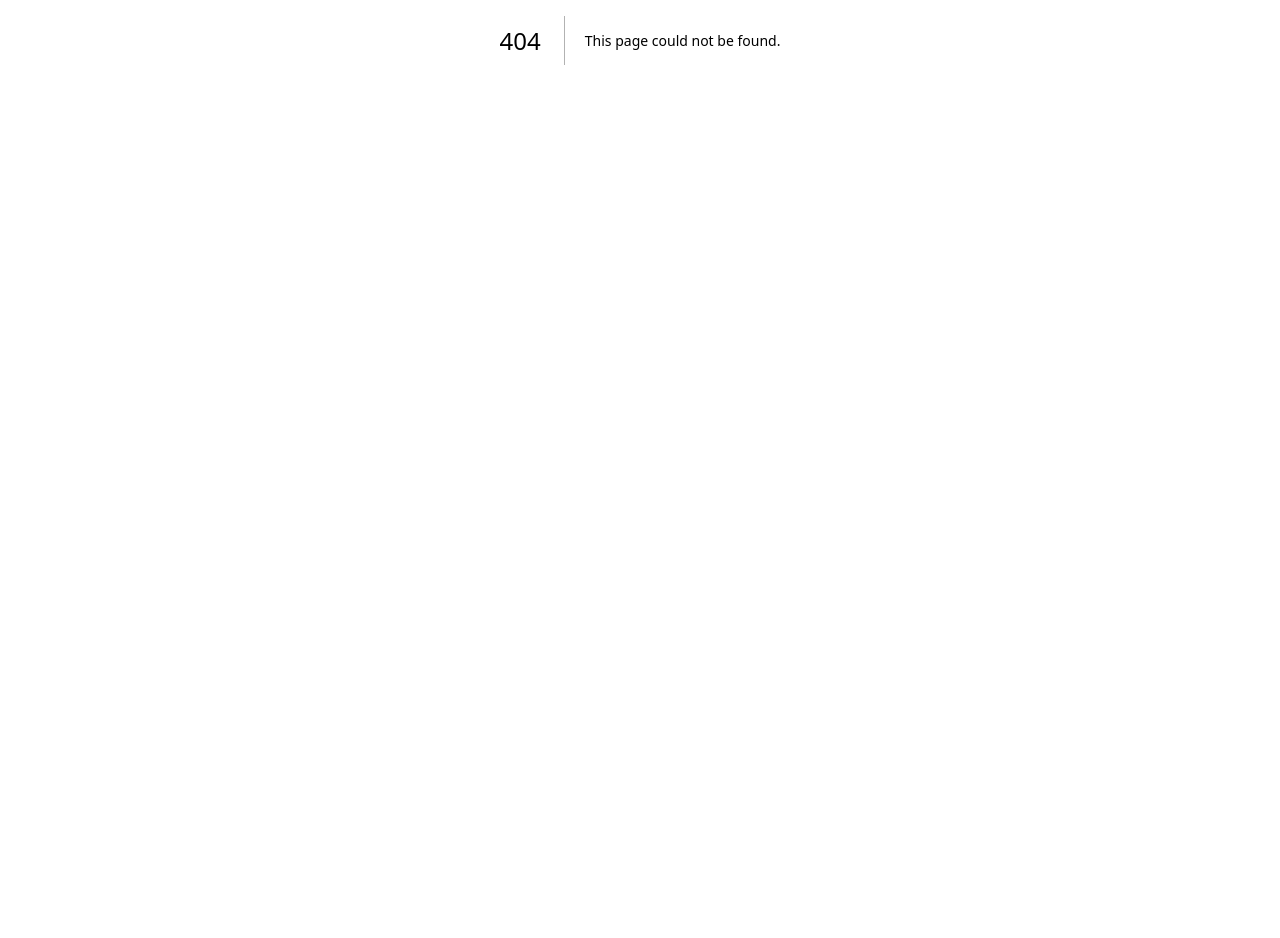
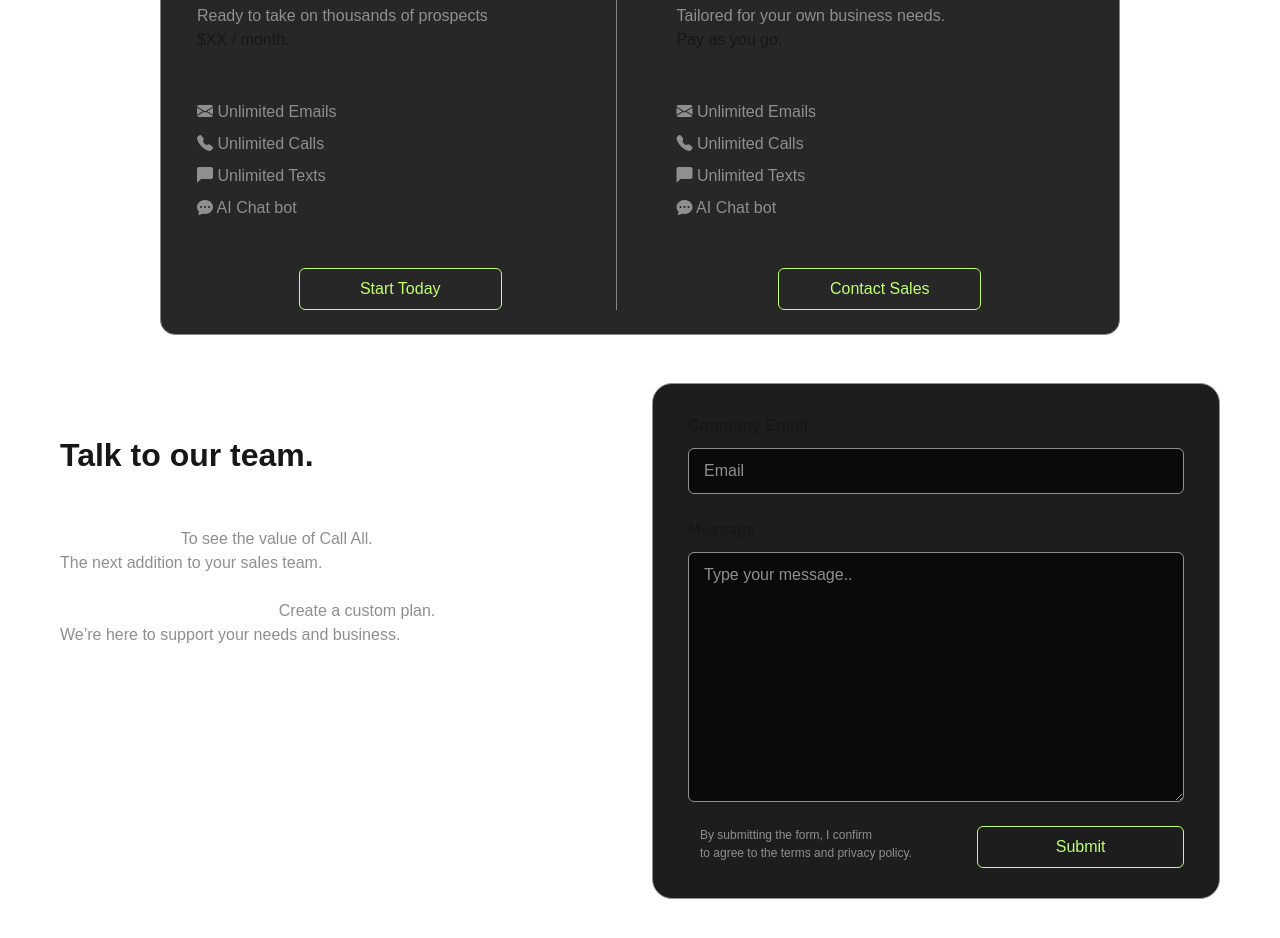
Before and after one commit to aditya-s3n/callall_website, a Next.js app: page /pricing in a window 1280 px wide. Before the commit this address had no page. Shown: the part 360-1298 px from the top of the page. Before the commit the page ends 800 px from the top, so only its background shows below. Built offline with nearby package versions, Linux system fonts and the light colour scheme.

Commit message:
complete pricing page

```diff
--- a/src/app/components/Header.tsx
+++ b/src/app/components/Header.tsx
@@ -1,5 +1,6 @@
 import logo from "../imgs/logo_header.png"
 import Image from "next/image";
+import "../css/landing.css";
 
 function Header() {
     return (
--- /dev/null
+++ b/src/app/components/Message.tsx
@@ -0,0 +1,65 @@
+import "../css/message.css"
+import "../css/landing.css"
+
+function Message() {
+    return (
+        <div className="row m-0 mx-5">
+
+            <div className="col">
+
+                <div className="mt-5">
+                    <p className="fs-2 fw-bold">Talk to our team.</p>
+
+                    <p className="mt-5 info-text">
+                        <span className="info-header"><i className="bi bi-telephone me-2"></i> Get a demo. </span>
+                        To see the value of Call All.<br />
+                        The next addition to your sales team.
+                    </p>
+
+                    <p className="mt-4 info-text">
+                        <span className="info-header"><i className="bi bi-shop me-2"></i> Find out about our pricing. </span>
+                        Create a custom plan. <br />
+                        We’re here to support your needs and business.
+                    </p>
+                </div>
+
+            </div>
+
+
+            <div className="col">
+
+                <div className="form-container">
+                    <div>
+                        <p className="message-header">Company Email</p>
+
+                        <div className="input-group flex-nowrap">
+                            <input type="text" className="form-control email" placeholder="Email" aria-label="Email" aria-describedby="addon-wrapping" />
+                        </div>
+                    </div>
+
+                    <div>
+                        <p className="message-header mt-4">Message</p>
+
+                        <div className="input-group">
+                            <textarea className="form-control email message" placeholder="Type your message.." aria-label="With textarea"></textarea>
+                        </div>
+                    </div>
+
+                    <div className="row m-0 mt-4">
+                        <div className="col-7">
+                            <p className="policy">By submitting the form, I confirm<br /> to agree to the terms and privacy policy.</p>
+                        </div>
+
+                        <div className="col p-0">
+                            <button className="btn header-btn nav-link w-100">Submit</button>
+                        </div>
+                    </div>
+                </div>
+
+            </div>
+
+        </div>
+    );
+}
+
+export default Message;
--- /dev/null
+++ b/src/app/css/message.css
@@ -0,0 +1,47 @@
+.form-container {
+    border: 1px solid;
+    border-color: #8F8F8F !important;
+    background-color: #1d1d1d;
+    border-radius: 20px;
+    padding: 30px 35px;
+}
+
+.email {
+    background-color: #0A0A0A;
+    color: white;
+    padding: 10px 15px;
+    border-color: #8F8F8F !important;
+}
+
+.email::placeholder {
+    color: #8F8F8F;
+    border-color: #8F8F8F !important;
+}
+
+.email:focus {
+    background-color: #0A0A0A;
+    color: white;
+    border-color: #8F8F8F !important;
+}
+
+.message {
+    height: 250px;
+}
+
+.message-header {
+    font-weight: bold;
+    margin-bottom: 10px;
+}
+
+.policy {
+    color: #8F8F8F;
+    font-size: 12px;
+}
+
+.info-text {
+    color: #8F8F8F;
+}
+
+.info-header {
+    color: white;
+}
--- /dev/null
+++ b/src/app/howitworks/page.tsx
@@ -0,0 +1,17 @@
+import Footer from "../components/Footer";
+import Header from "../components/Header";
+import Message from "../components/Message";
+
+function HowItWorks() {
+    return (
+        <div>
+            <Header />
+
+            <Message />
+
+            <Footer />
+        </div>
+    )
+}
+
+export default HowItWorks;
--- /dev/null
+++ b/src/app/pricing/page.tsx
@@ -0,0 +1,63 @@
+import Footer from "../components/Footer";
+import Header from "../components/Header";
+import Message from "../components/Message";
+
+import "../css/landing.css"
+import "./pricing.css"
+
+function Pricing() {
+    return (
+        <div>
+            <Header />
+
+            <div className="text-center my-5">
+                <p className="fw-bold fs-2 mb-2">Find a plan that works for your team</p>
+
+                <p className="header-link nav-link fs-5">From 10 to 100,000 prospects</p>
+            </div>
+
+            <div className="row m-0 container-pricing w-75 m-auto my-5">
+                <div className="col my-4 mx-4 border-divider">
+                    <p className="fs-3 fw-bold">Pro</p>
+
+                    <p className="text-detail mt-3">Call All’s complete package.</p>
+                    <p className="text-detail">Ready to take on thousands of prospects</p>
+                    <p>$XX / month.</p>
+
+                    <ul className="my-5">
+                        <li className="text-detail nav-link"><i className="bi bi-envelope-fill"></i> Unlimited Emails</li>
+                        <li className="text-detail nav-link my-2"><i className="bi bi-telephone-fill"></i> Unlimited Calls</li>
+                        <li className="text-detail nav-link"><i className="bi bi-chat-left-fill"></i> Unlimited Texts</li>
+                        <li className="text-detail nav-link my-2"><i className="bi bi-chat-dots-fill"></i> AI Chat bot</li>
+                    </ul>
+
+                    <button className="btn header-btn nav-link m-auto w-50">Start Today</button>
+                </div>
+
+                <div className="col my-4 mx-4">
+                    <p className="fs-3 fw-bold">Enterpise</p>
+
+                    <p className="text-detail mt-3">Everything in Pro, plus more.</p>
+                    <p className="text-detail">Tailored for your own business needs.</p>
+                    <p>Pay as you go.</p>
+
+                    <ul className="my-5">
+                        <li className="text-detail nav-link"><i className="bi bi-envelope-fill"></i> Unlimited Emails</li>
+                        <li className="text-detail nav-link my-2"><i className="bi bi-telephone-fill"></i> Unlimited Calls</li>
+                        <li className="text-detail nav-link"><i className="bi bi-chat-left-fill"></i> Unlimited Texts</li>
+                        <li className="text-detail nav-link my-2"><i className="bi bi-chat-dots-fill"></i> AI Chat bot</li>
+                    </ul>
+
+                    <button className="btn header-btn nav-link m-auto w-50">Contact Sales</button>
+                </div>
+            </div>
+
+
+            <Message />
+
+            <Footer />
+        </div>
+    )
+}
+
+export default Pricing;
--- /dev/null
+++ b/src/app/pricing/pricing.css
@@ -0,0 +1,15 @@
+.container-pricing {
+    background-color: #272727;
+    border: 1px solid;
+    border-color: #888888;
+    border-radius: 15px;
+}
+
+.text-detail {
+    color: #8F8F8F;
+}
+
+.border-divider {
+    border-right: 1px solid;
+    border-color: #888888;
+}
--- /dev/null
+++ b/src/app/whatwedo/page.tsx
@@ -0,0 +1,17 @@
+import Footer from "../components/Footer";
+import Header from "../components/Header";
+import Message from "../components/Message";
+
+function WhatWeDo() {
+    return (
+        <div>
+            <Header />
+
+            <Message />
+
+            <Footer />
+        </div>
+    )
+}
+
+export default WhatWeDo;
```
